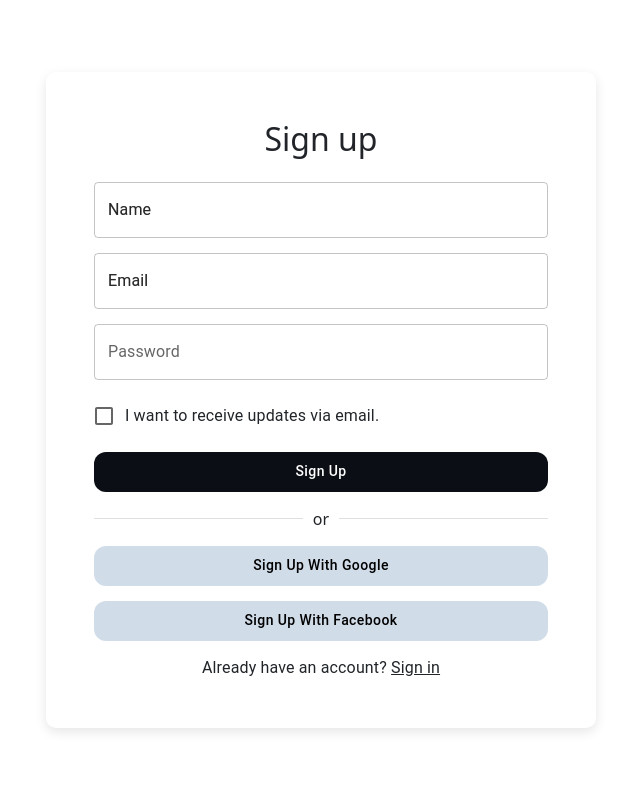
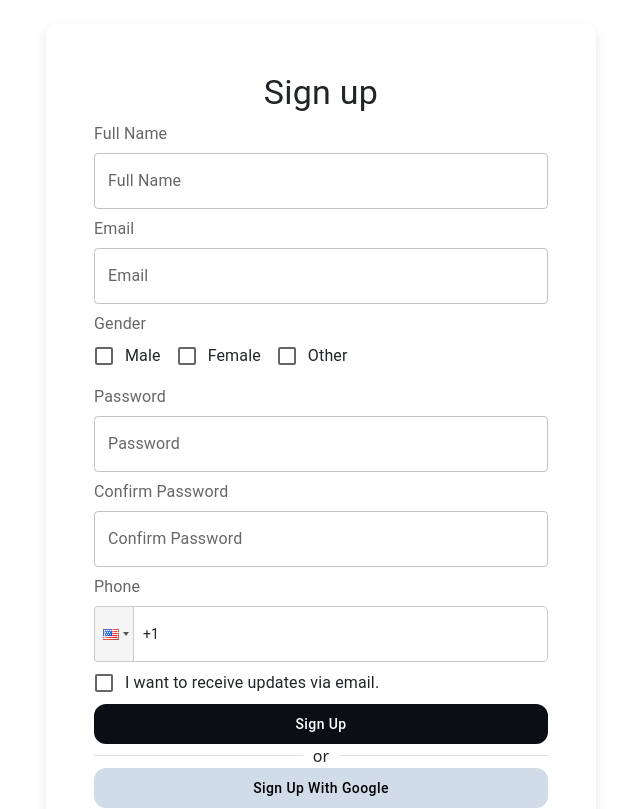
Before and after one commit to mritunjay-chaurasia/blog-app-mern, a React (Vite) app in the folder frontend/: page /signup in a window 1280 px wide. Shown: the top 809 px of the page, without its empty margins (319-959 px from the left). Built offline with nearby package versions, Linux system fonts and the light colour scheme; some icons are missing.

Commit message:
signup ui

```diff
--- a/frontend/package.json
+++ b/frontend/package.json
@@ -19,6 +19,7 @@
     "react": "^19.1.0",
     "react-bootstrap": "^2.10.10",
     "react-dom": "^19.1.0",
+    "react-phone-input-2": "^2.15.1",
     "react-router-dom": "^7.6.0"
   },
   "devDependencies": {
--- a/frontend/src/components/PasswordField.tsx
+++ b/frontend/src/components/PasswordField.tsx
@@ -7,7 +7,7 @@ import FormControl from '@mui/material/FormControl';
 import Visibility from '@mui/icons-material/Visibility';
 import VisibilityOff from '@mui/icons-material/VisibilityOff';
 
-const PasswordField = () => {
+const PasswordField = ({ label }) => {
     const [showPassword, setShowPassword] = React.useState(false);
 
     const handleClickShowPassword = () => setShowPassword((show) => !show);
@@ -20,8 +20,8 @@ const PasswordField = () => {
         event.preventDefault();
     };
     return (
-            <FormControl sx={{width: '100%' }} variant="outlined">
-                <InputLabel htmlFor="outlined-adornment-password">Password</InputLabel>
+        <FormControl sx={{ width: '100%' }} variant="outlined">
+            <InputLabel htmlFor="outlined-adornment-password">{label}</InputLabel>
             <OutlinedInput
                 id="outlined-adornment-password"
                 type={showPassword ? 'text' : 'password'}
--- a/frontend/src/components/TextFields.tsx
+++ b/frontend/src/components/TextFields.tsx
@@ -1,5 +1,4 @@
 import * as React from 'react';
-import InputLabel from '@mui/material/InputLabel';
 import FormControl from '@mui/material/FormControl';
 import TextField from '@mui/material/TextField';
 
@@ -7,7 +6,6 @@ import TextField from '@mui/material/TextField';
 const InputTextField = ({label}) => {
     return (
         <FormControl sx={{width: '100%' }} variant="outlined">
-            <InputLabel htmlFor="outlined-adornment-email">{label}</InputLabel>
             <TextField id="outlined-basic" label={label} />
         </FormControl>
     )
--- a/frontend/src/pages/unauth/login/loginPage.tsx
+++ b/frontend/src/pages/unauth/login/loginPage.tsx
@@ -9,11 +9,11 @@ import { Link, Divider, Typography, Checkbox } from '@mui/material';
 
 const LoginPage = () => {
     return (
-        <Box sx={{height: "100vh", display: "flex", alignItems: "center", justifyContent: "center", }}>
+        <Box className="my-4" sx={{height: "100%", display: "flex", alignItems: "center", justifyContent: "center", }}>
             <div className='p-5' style={{ display: "flex", alignItems: "center", justifyContent: "center", flexDirection: "column", width: "550px", gap: "15px", borderRadius: "10px", boxShadow: "0 4px 12px rgba(0,0,0,.1)" }}>
                 <h2>Sign in</h2>
                 <InputTextField label={"Email"} />
-                <PasswordField />
+                <PasswordField label={"Password"}/>
                 <FormGroup sx={{width: '100%' }}>
                     <FormControlLabel control={<Checkbox />} label="Remember me" />
                 </FormGroup>
@@ -57,7 +57,7 @@ const LoginPage = () => {
                     type={"submit"}
                     borderRadius={"12px"}
                 />
-                <Typography>Don't have an account?{" "}<Link href="#" color="inherit">
+                <Typography>Don't have an account?{" "}<Link href="signup" color="inherit">
                     Sign up
                 </Link></Typography>
 
--- a/frontend/src/pages/unauth/signup/signupPage.tsx
+++ b/frontend/src/pages/unauth/signup/signupPage.tsx
@@ -5,19 +5,46 @@ import PasswordField from '../../../components/PasswordField';
 import Box from '@mui/material/Box';
 import FormGroup from '@mui/material/FormGroup';
 import FormControlLabel from '@mui/material/FormControlLabel';
-import { Link, Divider, Typography, Checkbox } from '@mui/material';
+import { Link, Divider, Typography, Checkbox, InputLabel } from '@mui/material';
+import PhoneInput from 'react-phone-input-2'
+import 'react-phone-input-2/lib/style.css'
 
 const SignupPage = () => {
+    const [phone, setphone] = React.useState('')
+
     return (
-        <Box sx={{ height: "100vh", display: "flex", alignItems: "center", justifyContent: "center", }}>
-            <div className='p-5' style={{ display: "flex", alignItems: "center", justifyContent: "center", flexDirection: "column", width: "550px", gap: "15px", borderRadius: "10px", boxShadow: "0 4px 12px rgba(0,0,0,.1)" }}>
-                <h2>Sign up</h2>
-                <InputTextField label={"Name"} />
+        <Box className="my-4" sx={{ height: "100%", display: "flex", alignItems: "center", justifyContent: "center", }}>
+            <div className='p-5' style={{ display: "flex", alignItems: "start", flexDirection: "column", width: "550px", borderRadius: "10px", boxShadow: "0 4px 12px rgba(0,0,0,.1)" }}>
+                <Typography variant='h4' sx={{ width: "100%", textAlign: "center" }}>Sign up</Typography>
+                <InputLabel className='my-2' sx={{ textAlign: "start" }}>Full Name</InputLabel>
+                <InputTextField label={"Full Name"} />
+                <InputLabel className='my-2' sx={{ textAlign: "start" }}>Email</InputLabel>
                 <InputTextField label={"Email"} />
-                <PasswordField />
+
+                <InputLabel className='mt-2' sx={{ textAlign: "start" }}>Gender</InputLabel>
+                <FormGroup sx={{ width: '100%', display: "flex", flexDirection: "row" }}>
+                    <FormControlLabel control={<Checkbox />} label="Male" />
+                    <FormControlLabel control={<Checkbox />} label="Female" />
+                    <FormControlLabel control={<Checkbox />} label="Other" />
+                </FormGroup>
+
+                <InputLabel className='my-2' sx={{ textAlign: "start" }}>Password</InputLabel>
+                <PasswordField label={"Password"} />
+                <InputLabel className='my-2' sx={{ textAlign: "start" }}>Confirm Password</InputLabel>
+                <PasswordField label={"Confirm Password"} />
+
+                <InputLabel className='my-2' sx={{ textAlign: "start" }}>Phone</InputLabel>
+                <PhoneInput
+                    inputStyle={{ height: '3.5rem', width: "100%" }}
+                    country={'us'}
+                    value={phone}
+                    onChange={phone => setphone(phone)}
+                />
+
                 <FormGroup sx={{ width: '100%' }}>
                     <FormControlLabel control={<Checkbox />} label="I want to receive updates via email." />
                 </FormGroup>
+
                 <CustomButton
                     label={"Sign up"}
                     isLoading={false}
@@ -36,6 +63,7 @@ const SignupPage = () => {
                 >
                     or
                 </Divider>
+                <Box sx={{width:"100%",display:"flex",flexDirection:"column",justifyContent:"center",gap:"15px"}}>
                     <CustomButton
                         label={"Sign up with Google"}
                         isLoading={false}
@@ -56,8 +84,10 @@ const SignupPage = () => {
                         type={"submit"}
                         borderRadius={"12px"}
                     />
-                <Typography>Already have an account?{" "}
-                    <Link href="#" color="inherit">
+                </Box>
+
+                <Typography className='w-100 text-center my-2'>Already have an account?{" "}
+                    <Link href="/login" color="inherit">
                         Sign in
                     </Link></Typography>
 
```
Lines whose indentation alone changed are shown as unchanged.
